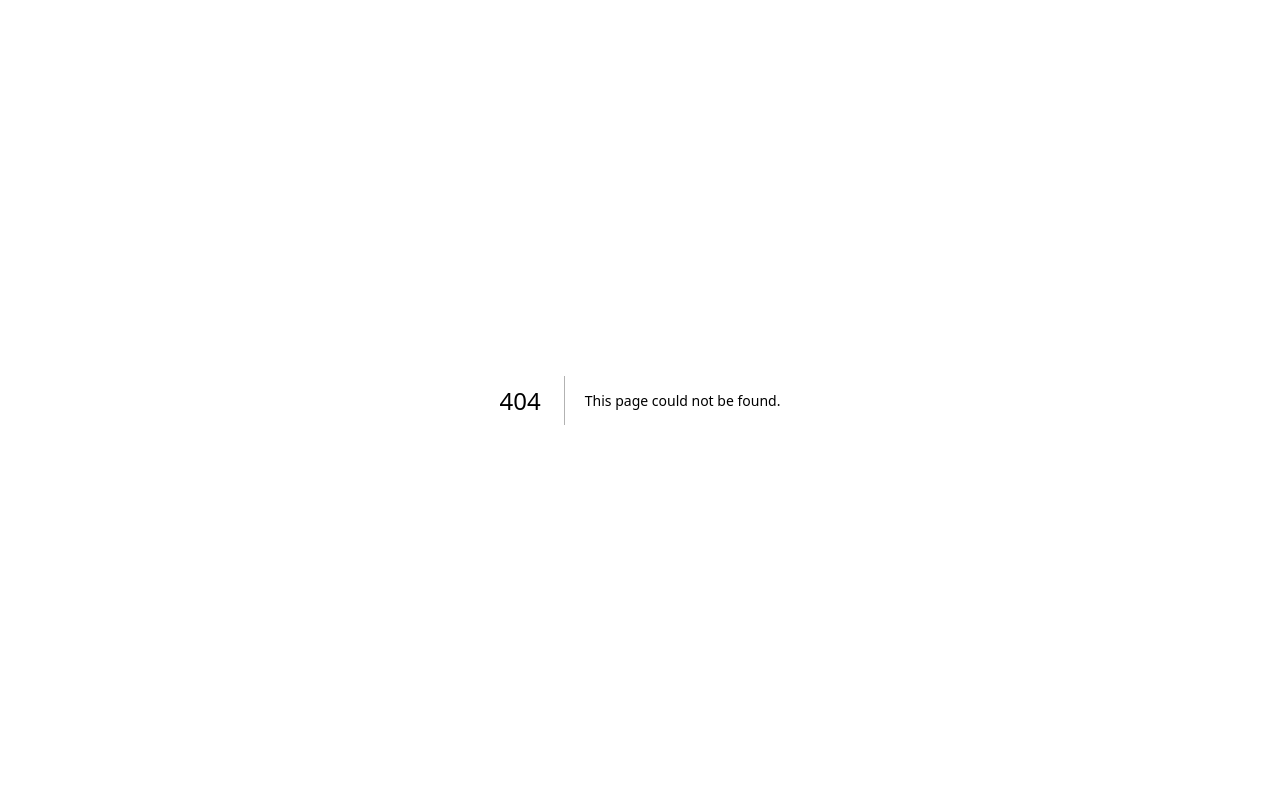
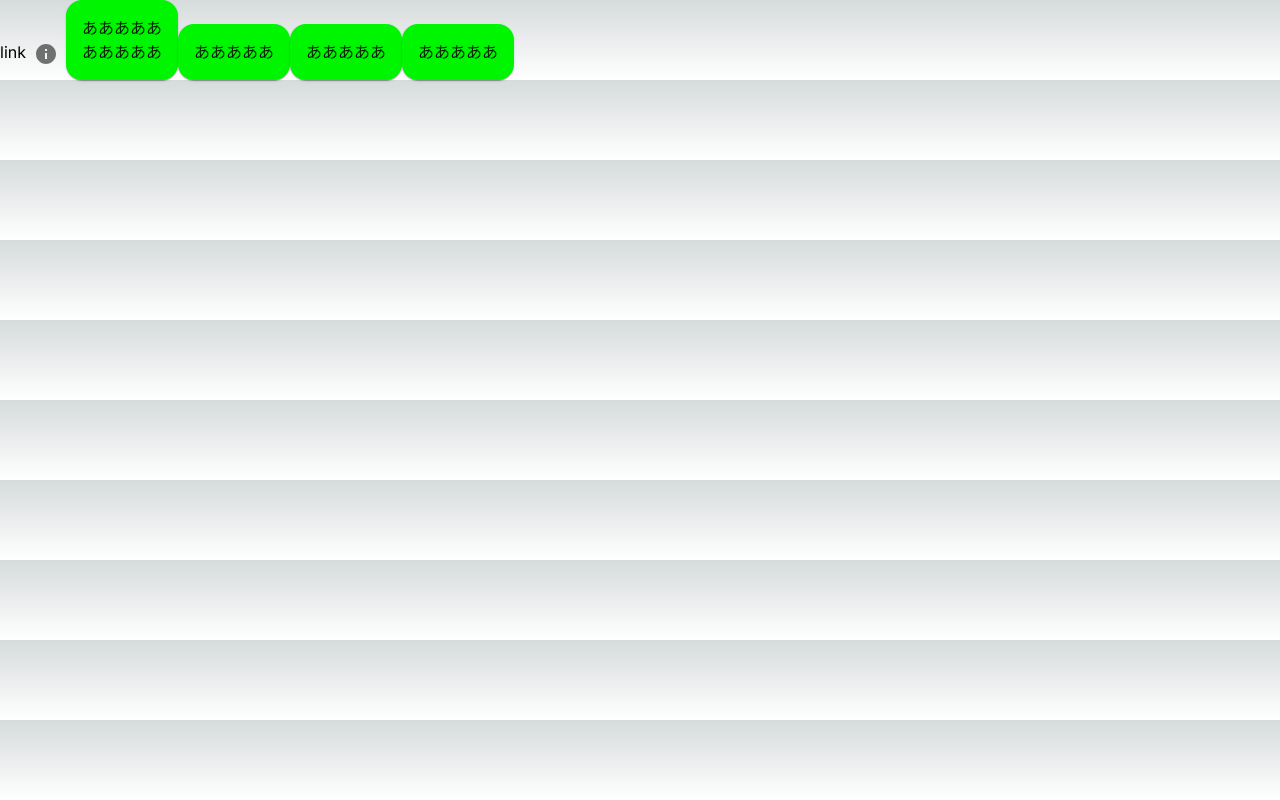
Before and after one commit to loikp4/tauri_chat, a Next.js app: page /testpage in a window 1280 px wide. Before the commit this address had no page. Built offline with nearby package versions, Linux system fonts and the light colour scheme.

Commit message:
add testpage testcomponent

```diff
--- /dev/null
+++ b/app/testpage/page.tsx
@@ -0,0 +1,18 @@
+import CustomBalloon from "@/component/testComponent/customballon"
+import PaperBalloon from "@/component/testComponent/paperballon"
+import BalloonComponent from "@/component/testComponent/popver"
+import Link from "next/link"
+
+export default function Home() {
+
+  return(
+  <>
+    <Link href='/'>link</Link>
+    <CustomBalloon/>
+    <PaperBalloon><p>あああああ</p>あああああ</PaperBalloon>
+    <PaperBalloon>あああああ</PaperBalloon>
+    <PaperBalloon>あああああ</PaperBalloon>
+    <PaperBalloon>あああああ</PaperBalloon>
+  </>
+  )
+}
--- /dev/null
+++ b/component/testComponent/customballon.tsx
@@ -0,0 +1,18 @@
+'use client'
+import React from 'react';
+import Tooltip from '@mui/material/Tooltip';
+import IconButton from '@mui/material/IconButton';
+import InfoIcon from '@mui/icons-material/Info';
+import Link from 'next/link';
+
+const CustomBalloon: React.FC = () => {
+  return (
+    <Tooltip title="This is a custom balloon" arrow>
+      <IconButton>
+        <InfoIcon />
+      </IconButton>
+    </Tooltip>
+  );
+};
+
+export default CustomBalloon;
--- /dev/null
+++ b/component/testComponent/paperballon.tsx
@@ -0,0 +1,37 @@
+'use client'
+import React from 'react';
+import Paper from '@material-ui/core/Paper';
+import { makeStyles } from '@material-ui/core/styles';
+
+const useStyles = makeStyles((theme) => ({
+  balloon: {
+    position: 'relative',
+    display: 'inline-block',
+    padding: theme.spacing(2),
+    backgroundColor: '#00f500',
+    borderRadius: theme.spacing(2),
+    boxShadow: theme.shadows[1],
+    /*'&::before': {
+      content: '""',
+      position: 'absolute',
+      top: '50%',
+      left: theme.spacing(-2),
+      transform: 'translateY(-50%)',
+      borderTop: `${theme.spacing(2)}px solid transparent`,
+      borderRight: `${theme.spacing(2)}px solid #f5f5f5`,
+      borderBottom: `${theme.spacing(2)}px solid transparent`,
+    },*/
+  },
+}));
+type BalloonProps = React.PropsWithChildren<{}>;
+function PaperBalloon(props:BalloonProps) {
+    const classes = useStyles();
+
+    return (
+      <Paper className={classes.balloon}>
+        {props.children}
+      </Paper>
+    );
+  }
+
+  export default PaperBalloon;
--- /dev/null
+++ b/component/testComponent/popver.tsx
@@ -0,0 +1,51 @@
+'use client'
+import React, { useState } from 'react';
+import Popover from '@mui/material/Popover';
+import Button from '@mui/material/Button';
+
+interface BalloonProps {
+  text: string;
+}
+
+const BalloonComponent: React.FC<BalloonProps> = ({ text }) => {
+  const [anchorEl, setAnchorEl] = useState<HTMLElement | null>(null);
+
+  const handleClick = (event: React.MouseEvent<HTMLButtonElement>) => {
+    setAnchorEl(event.currentTarget);
+  };
+
+  const handleClose = () => {
+    setAnchorEl(null);
+  };
+
+  const open = Boolean(anchorEl);
+  const id = open ? 'simple-popover' : undefined;
+
+  return (
+    <div>
+      <Button aria-describedby={id} variant="contained" color="primary" onClick={handleClick}>
+        Open Balloon
+      </Button>
+      <Popover
+        id={id}
+        open={open}
+        anchorEl={anchorEl}
+        onClose={handleClose}
+        anchorOrigin={{
+          vertical: 'bottom',
+          horizontal: 'center',
+        }}
+        transformOrigin={{
+          vertical: 'top',
+          horizontal: 'center',
+        }}
+      >
+        <div style={{ padding: '10px' }}>
+          <p>{text}</p>
+        </div>
+      </Popover>
+    </div>
+  );
+};
+
+export default BalloonComponent;
```
